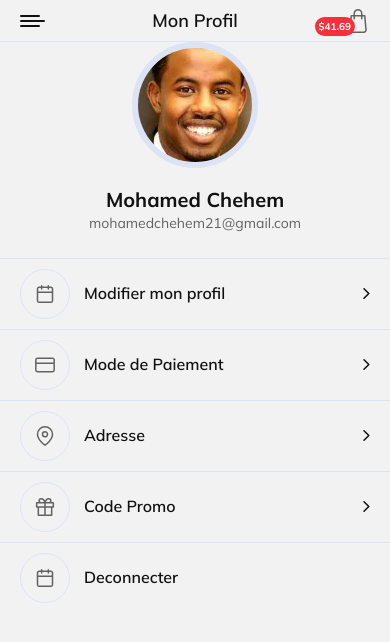
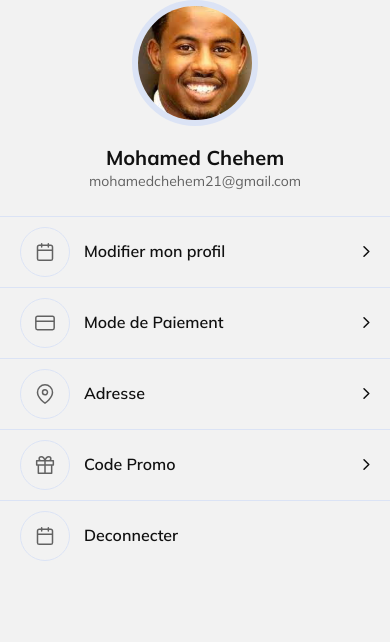
Before and after one commit to DimitriRomano/U-cloth-app, a React Native app: screen /Profile in a window 390 px wide. Shown: the top 642 px of the page. Built offline with nearby package versions, Linux system fonts and the light colour scheme.

Commit message:
modif header

```diff
--- a/src/constants/theme.js
+++ b/src/constants/theme.js
@@ -57,7 +57,7 @@ const FONTS = {
 const ANDROIDSAFEAREAVIEW = {
   AndroidSafeArea: {
     flex: 1,
-    backgroundColor: COLORS.white,
+    backgroundColor: COLORS.black,
     paddingTop: Platform.OS === "android" ? StatusBar.currentHeight : 0,
   },
 };
--- a/src/screens/Authentication/SignIn.js
+++ b/src/screens/Authentication/SignIn.js
@@ -45,7 +45,7 @@ export default function SignIn() {
     return (
       <KeyboardAvoidingView
         behavior={Platform.OS === "ios" ? "padding" : "height"}
-        style={{ flex: 1, border: 5 }}
+        style={{ flex: 1 }}
       >
         <ScrollView
           contentContainerStyle={{
--- a/src/screens/EditProfile.js
+++ b/src/screens/EditProfile.js
@@ -40,7 +40,7 @@ export default function EditProfile() {
           }}
           showsVerticalScrollIndicator={false}
         >
-          <Line containerStyle={{ marginTop: 23, marginBottom: 20 }} />
+          {/* //<Line containerStyle={{ marginTop: 23, marginBottom: 20 }} /> */}
           <TouchableOpacity
             style={{ width: 126, height: 126, marginBottom: 45 }}
             onPress={() => navigation.navigate("EditProfile")}
--- a/src/screens/OnBoarding/OnBoarding.js
+++ b/src/screens/OnBoarding/OnBoarding.js
@@ -107,7 +107,7 @@ export default function OnBoarding() {
                 }}
               >
                 <View style={{ height: 20 }} />
-                <Line />
+                {/* <Line /> */}
                 <Text
                   style={{
                     marginVertical: 14,
--- a/src/screens/Status/PasswordHasBeenReset.js
+++ b/src/screens/Status/PasswordHasBeenReset.js
@@ -38,7 +38,7 @@ export default function PasswordHasBeenReset() {
             marginBottom: 14,
           }}
         >
-                    Your password has been reset!
+          Mot de passe réinitialisé!
         </Text>
         <Text
           style={{
@@ -51,8 +51,7 @@ export default function PasswordHasBeenReset() {
             marginBottom: 30,
           }}
         >
-                    Qui ex aute ipsum duis. Incididunt adipisicing voluptate
-                    laborum
+          votre nouveau mot passe
         </Text>
         <Button
           text="done"
--- a/src/screens/Tabs/HomeTwo.js
+++ b/src/screens/Tabs/HomeTwo.js
@@ -198,7 +198,7 @@ export default function HomeTwo() {
             }}
           >
             <Text style={{ ...FONTS.H2, color: COLORS.white }}>
-              Take 50% off!
+              50% reduction!
             </Text>
             <View
               style={{
--- a/src/screens/Tabs/Profile.js
+++ b/src/screens/Tabs/Profile.js
@@ -11,6 +11,7 @@ import {
   Gift,
   ProfileEdit,
   SignOutModal,
+  Like,
 } from "../../components";
 import { useNavigation } from "@react-navigation/native";
 
@@ -21,19 +22,19 @@ export default function Profile() {
 
   const [showModal, setShowModal] = useState(false);
 
-  function renderHeader() {
-    return (
-      <TopNav
-        text="Mon Profil"
-        menu={true}
-        bag={true}
-        containerStyle={{
-          borderBottomWidth: 1,
-          borderBottomColor: COLORS.lightBlue,
-        }}
-      />
-    );
-  }
+  // function renderHeader() {
+  //   return (
+  //     <TopNav
+  //       text="Mon Profil"
+  //       menu={true}
+  //       bag={true}
+  //       containerStyle={{
+  //         borderBottomWidth: 1,
+  //         borderBottomColor: COLORS.lightBlue,
+  //       }}
+  //     />
+  //   );
+  // }
 
   function renderContent() {
     return (
@@ -101,6 +102,12 @@ export default function Profile() {
             icon={<Gift />}
             onPress={() => navigation.navigate("MyPromoCodes")}
           />
+          {/* <ProfileCategory
+            text="Wishlist"
+            rightIcon={true}
+            icon={<Like />}
+            onPress={() => navigation.navigate("Wishlist")}
+          /> */}
           <ProfileCategory
             text="Deconnecter"
             icon={<Calendar />}
@@ -129,7 +136,7 @@ export default function Profile() {
 
   return (
     <View style={{ flex: 1 }}>
-      {renderHeader()}
+      {/* {renderHeader()} */}
       {renderContent()}
       {renderModal()}
     </View>
```
Lines whose indentation alone changed are shown as unchanged.
